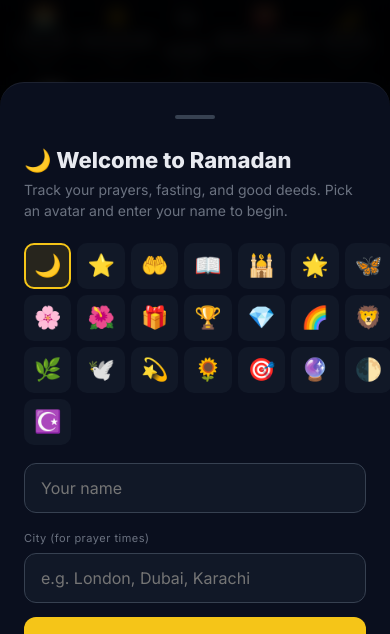
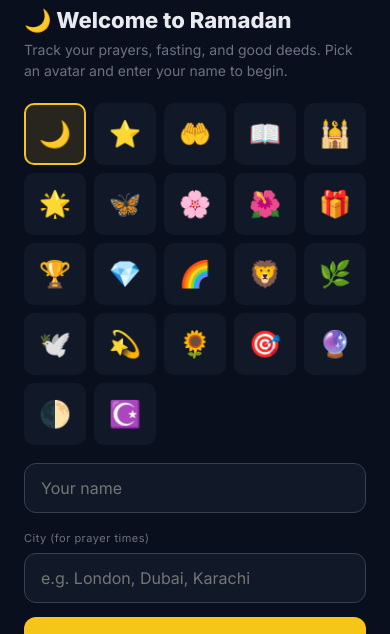
Before and after one commit to GojoViv/ramadan-tracker, a plain HTML site: page index.html in a window 390 px wide. Shown: the part 130-764 px from the top of the page. Drawn offline with Linux system fonts and the light colour scheme.

Commit message:
Fix: avatar grid overflow on mobile — 5 cols, overflow hidden on sheets

```diff
--- a/index.html
+++ b/index.html
@@ -22,13 +22,13 @@ body{background:var(--bg);color:var(--text);font-family:var(--font);display:flex
 /* === ONBOARDING === */
 .overlay{position:fixed;inset:0;background:rgba(0,0,0,0.88);z-index:900;display:flex;align-items:flex-end;justify-content:center;backdrop-filter:blur(8px);}
 .overlay.hidden{display:none;}
-.sheet{background:var(--s1);border-radius:24px 24px 0 0;padding:32px 24px calc(48px + env(safe-area-inset-bottom,0px));width:100%;max-width:520px;border-top:1px solid rgba(255,255,255,0.08);}
+.sheet{background:var(--s1);border-radius:24px 24px 0 0;padding:32px 24px calc(48px + env(safe-area-inset-bottom,0px));width:100%;max-width:520px;border-top:1px solid rgba(255,255,255,0.08);overflow:hidden;}
 .handle{width:40px;height:4px;background:var(--dim);border-radius:4px;margin:0 auto 28px;}
 .ob-title{font-size:22px;font-weight:800;margin-bottom:6px;}
 .ob-sub{font-size:14px;color:var(--muted);margin-bottom:22px;line-height:1.5;}
 .step{display:none;}.step.active{display:block;}
-.avatar-grid{display:grid;grid-template-columns:repeat(7,1fr);gap:6px;margin-bottom:18px;}
-.av-btn{background:var(--s2);border:2px solid transparent;border-radius:10px;padding:8px;font-size:22px;cursor:pointer;text-align:center;transition:all 0.15s;}
+.avatar-grid{display:grid;grid-template-columns:repeat(5,1fr);gap:8px;margin-bottom:18px;}
+.av-btn{background:var(--s2);border:2px solid transparent;border-radius:10px;padding:10px;font-size:26px;cursor:pointer;text-align:center;transition:all 0.15s;aspect-ratio:1;}
 .av-btn.sel{border-color:var(--gold);background:var(--gd);}
 .inp{width:100%;background:var(--s2);border:1.5px solid var(--dim);border-radius:12px;padding:14px 16px;font-size:16px;color:var(--text);font-family:var(--font);outline:none;transition:border-color 0.2s;margin-bottom:4px;}
 .inp:focus{border-color:var(--gold);}
@@ -282,7 +282,7 @@ body{background:var(--bg);color:var(--text);font-family:var(--font);display:flex
 /* === MINI MODAL === */
 .mino{position:fixed;inset:0;background:rgba(0,0,0,0.8);z-index:800;display:flex;align-items:flex-end;justify-content:center;}
 .mino.h{display:none;}
-.mins{background:var(--s1);border-radius:24px 24px 0 0;padding:28px 24px calc(40px + env(safe-area-inset-bottom,0px));width:100%;max-width:520px;border-top:1px solid rgba(255,255,255,0.08);}
+.mins{background:var(--s1);border-radius:24px 24px 0 0;padding:28px 24px calc(40px + env(safe-area-inset-bottom,0px));width:100%;max-width:520px;border-top:1px solid rgba(255,255,255,0.08);overflow:hidden;}
 .minti{font-size:18px;font-weight:800;margin-bottom:6px;}
 .minsub{font-size:13px;color:var(--muted);margin-bottom:18px;}
 
```
